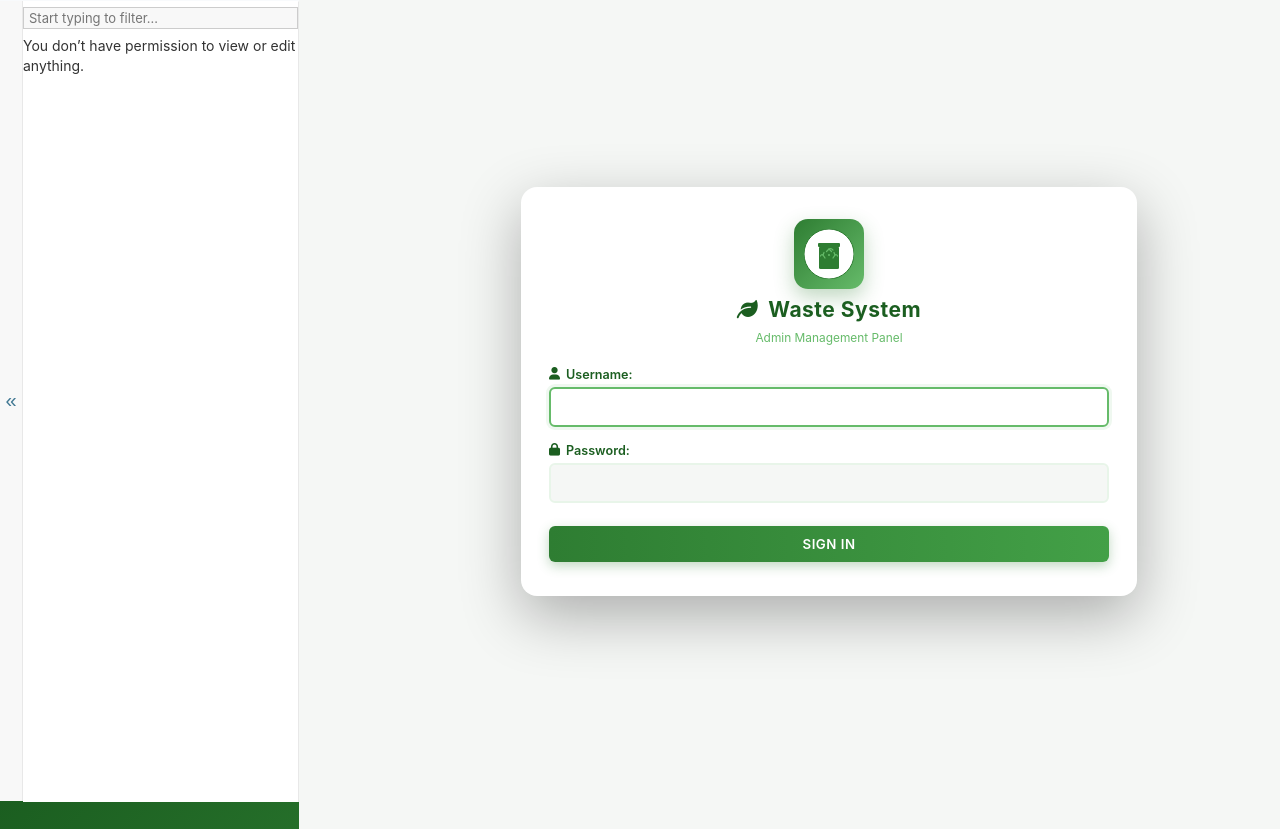
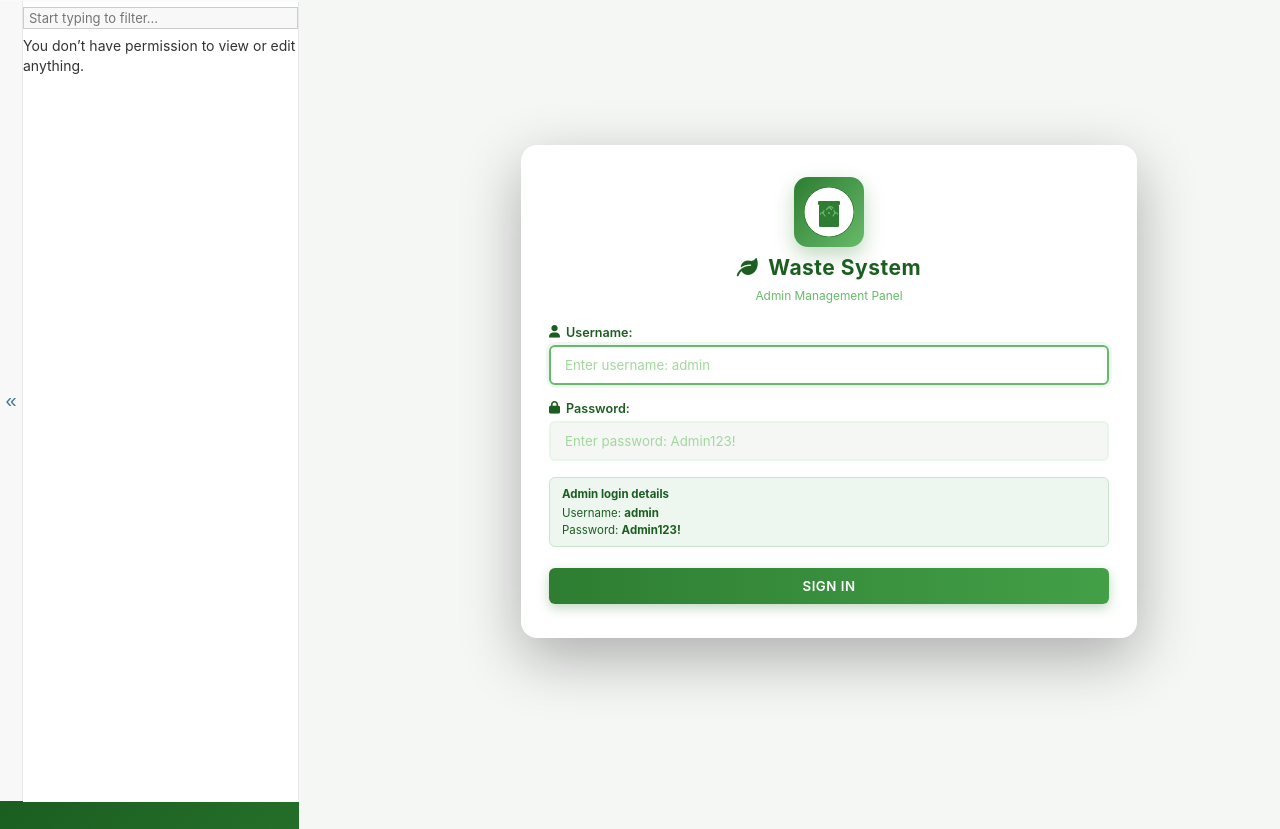
Before and after one commit to Idrissafakiyahya/waste-generation-predictions-and-optimization, a Django app: a page that uses backend/templates/admin/login.html in a window 1280 px wide. Run offline with Django 4.2, Linux system fonts and the light colour scheme.

Commit message:
Add admin login credential hints

```diff
--- a/backend/templates/admin/login.html
+++ b/backend/templates/admin/login.html
@@ -274,6 +274,22 @@
             width: 40px;
         }
     }
+
+    .login-credentials {
+        background: #EEF7EF;
+        border: 1px solid #C8E6C9;
+        border-radius: 6px;
+        color: #1B5E20;
+        display: flex;
+        flex-direction: column;
+        gap: 3px;
+        padding: 9px 12px;
+        font-size: 0.82em;
+    }
+
+    .login-credentials strong {
+        margin-bottom: 2px;
+    }
 </style>
 {% endblock %}
 
@@ -329,6 +345,12 @@
                 {% endif %}
             </div>
 
+            <div class="login-credentials">
+                <strong>Admin login details</strong>
+                <span>Username: <b>admin</b></span>
+                <span>Password: <b>Admin123!</b></span>
+            </div>
+
             {% url 'admin_password_reset' as password_reset_url %}
             {% if password_reset_url %}
                 <div class="form-row">
@@ -342,4 +364,18 @@
         </form>
     </div>
 </div>
+
+<script>
+    document.addEventListener("DOMContentLoaded", function () {
+        var username = document.getElementById("id_username");
+        var password = document.getElementById("id_password");
+
+        if (username) {
+            username.setAttribute("placeholder", "Enter username: admin");
+        }
+        if (password) {
+            password.setAttribute("placeholder", "Enter password: Admin123!");
+        }
+    });
+</script>
 {% endblock %}
```
